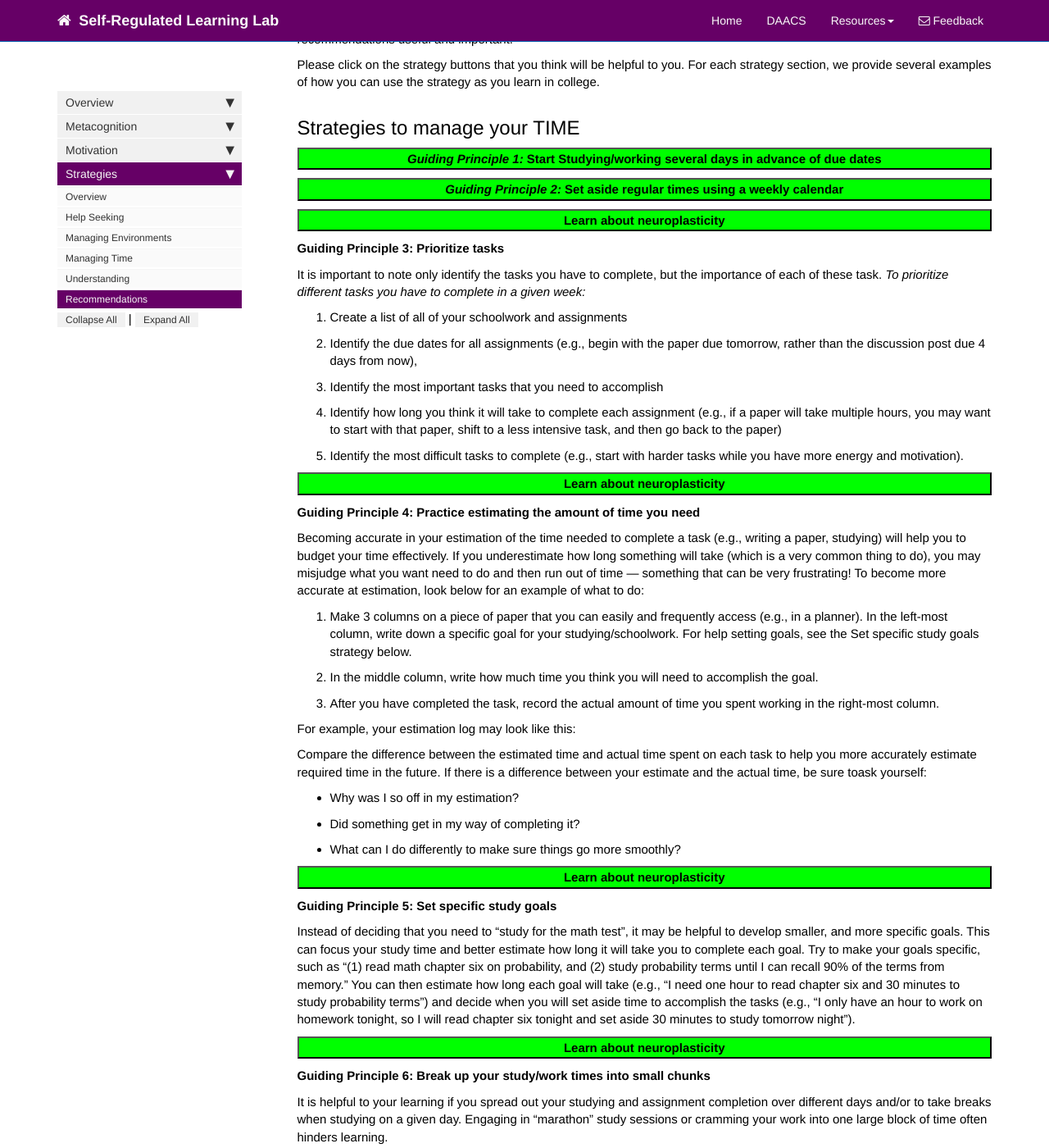
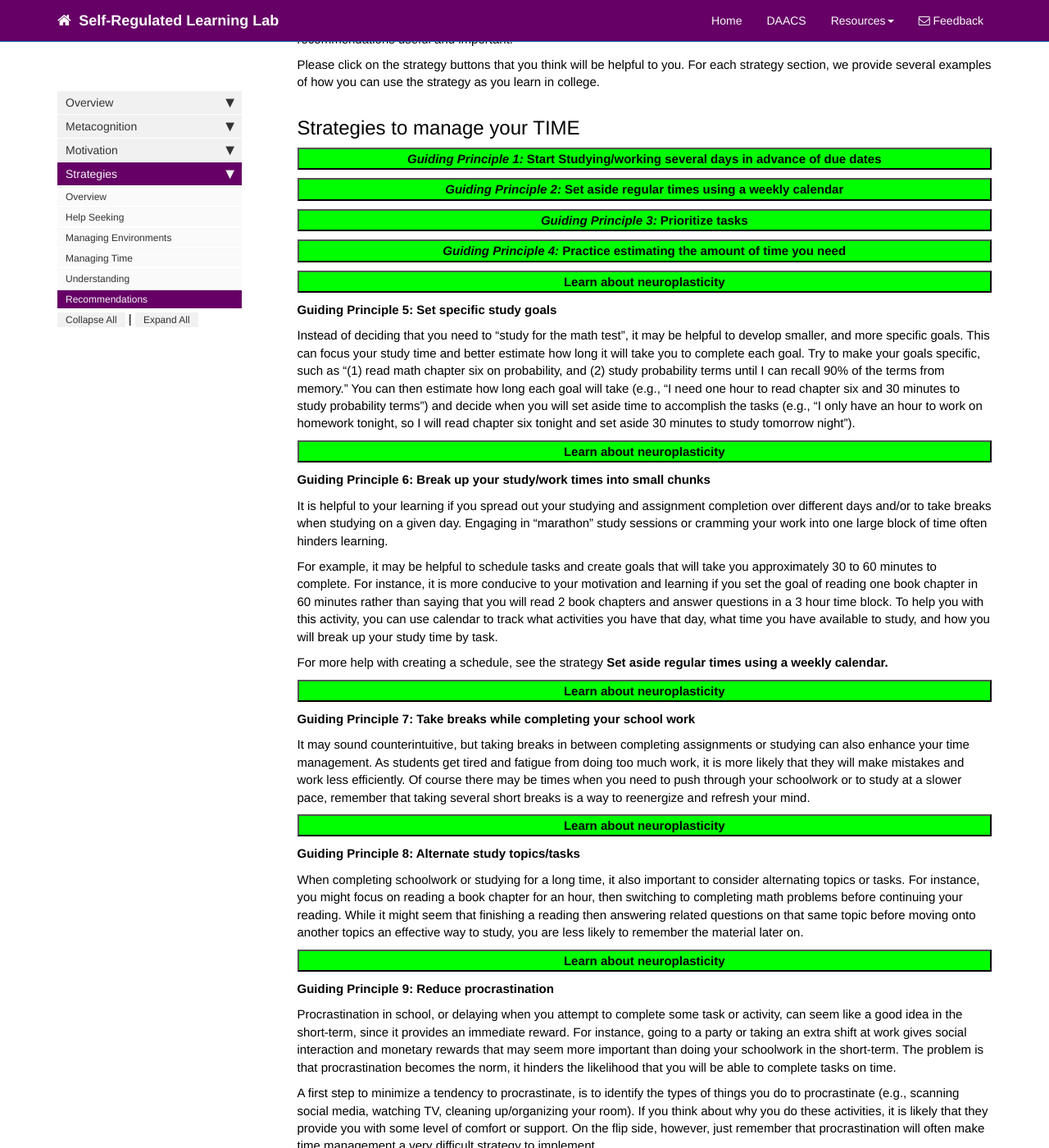
Before and after one commit to dfranklin02/SRL, a Jekyll site: the page built from docs/pages/strategies/strategies_recommendations.md, in a window 1280 px wide and 1400 px high, scrolled down 353 px. Shown: the whole window at 82% size. Built offline with Jekyll 4.4.1, drawn with Linux system fonts in a browser that asks for light colours; nearby versions of some CDN libraries; comment, search, counter and statistics services are not loaded.

Commit message:
Update strategies_recommendations.md

```diff
--- a/docs/pages/strategies/strategies_recommendations.md
+++ b/docs/pages/strategies/strategies_recommendations.md
@@ -67,49 +67,48 @@ The figure below represents an example of what your weekly calendar might look l
 <br>
 </div>
 
-<button data-toggle="collapse" data-target="#timerec3" style="background-color:Lime; width:100%"><b>Learn about neuroplasticity</b></button>
+<button data-toggle="collapse" data-target="#timerec3" style="background-color:Lime; width:100%"><b><i>Guiding Principle 3:</i> Prioritize tasks</b></button>
 
 <div id="timerec3" class="collapse">
-The brain is like a muscle: the more you work out your brain through practice, the stronger the muscle gets, and the smarter you can become! When you learn something new, your brain forms connections, which makes your brain stronger; you are not simply born with a set amount of connections and strength of your brain. If we could not strengthen our brain, then we would not be able to learn and grow after birth!
+It is important to note only identify the tasks you have to complete, but the importance of each of these task.
 <br>
+<i>To prioritize different tasks you have to complete in a given week:</i>
+<ol>
+<li> Create a list of all of your schoolwork and assignments </li>
+<li> Identify the due dates for all assignments (e.g., begin with the paper due tomorrow, rather than the discussion post due 4 days from now) </li>
+<li> Identify the most important tasks that you need to accomplish </li>
+<li> Identify how long you think it will take to complete each assignment (e.g., if a paper will take multiple hours, you may want to start with that paper, shift to a less intensive task, and then go back to the paper) </li>
+<li> Identify the most difficult tasks to complete (e.g., start with harder tasks while you have more energy and motivation) </li>
+</ol>
 <br>
-<b>WHEN</b> you encounter a challenge, <b>THINK</b> about how you can strengthen your brain, intelligence, and abilities with practice and effort, instead of focusing on how your level of intelligence is fixed.
 <br>
 </div>
 
-**Guiding Principle 3: Prioritize tasks**
 
-It is important to note only identify the tasks you have to complete, but the importance of each of these task.
-*To prioritize different tasks you have to complete in a given week:*
-1. Create a list of all of your schoolwork and assignments
-2. Identify the due dates for all assignments (e.g., begin with the paper due tomorrow, rather than the discussion post due 4 days from now),
-3. Identify the most important tasks that you need to accomplish
-4. Identify how long you think it will take to complete each assignment (e.g., if a paper will take multiple hours, you may want to start with that paper, shift to a less intensive task, and then go back to the paper)
-5. Identify the most difficult tasks to complete (e.g., start with harder tasks while you have more energy and motivation).
-
-<button data-toggle="collapse" data-target="#timerec4" style="background-color:Lime; width:100%"><b>Learn about neuroplasticity</b></button>
+<button data-toggle="collapse" data-target="#timerec4" style="background-color:Lime; width:100%"><b><i>Guiding Principle 4:</i> Practice estimating the amount of time you need</b></button>
 
 <div id="timerec4" class="collapse">
-The brain is like a muscle: the more you work out your brain through practice, the stronger the muscle gets, and the smarter you can become! When you learn something new, your brain forms connections, which makes your brain stronger; you are not simply born with a set amount of connections and strength of your brain. If we could not strengthen our brain, then we would not be able to learn and grow after birth!
+Becoming accurate in your estimation of the time needed to complete a task (e.g., writing a paper, studying) will help you to budget your time effectively. If you underestimate how long something will take (which is a very common thing to do), you may misjudge what you want need to do and then run out of time --- something that can be very frustrating! To become more accurate at estimation, look below for an example of what to do:
+<ol>
+<li> Make 3 columns on a piece of paper that you can easily and frequently access (e.g., in a planner). In the left-most column, write down a specific goal for your studying/schoolwork. For help setting goals, see the Set specific study goals strategy below. </li>
+<li> In the middle column, write how much time you think you will need to accomplish the goal. </li>
+<li> After you have completed the task, record the actual amount of time you spent working in the right-most column.  </li>
+</ol>
+For example, your estimation log may look like this:
 <br>
 <br>
-<b>WHEN</b> you encounter a challenge, <b>THINK</b> about how you can strengthen your brain, intelligence, and abilities with practice and effort, instead of focusing on how your level of intelligence is fixed.
+Compare the difference between the estimated time and actual time spent on each task to help you more accurately estimate required time in the future. If there is a difference between your estimate and the actual time, be sure toask yourself:
+<ul>
+<li> Why was I so off in my estimation? </li>
+<li> Did something get in my way of completing it? </li>
+<li> What can I do differently to make sure things go more smoothly? </li>
+</ul>
+<br>
 <br>
 </div>
 
-**Guiding Principle 4: Practice estimating the amount of time you need**
 
-Becoming accurate in your estimation of the time needed to complete a task (e.g., writing a paper, studying) will help you to budget your time effectively. If you underestimate how long something will take (which is a very common thing to do), you may misjudge what you want need to do and then run out of time --- something that can be very frustrating! To become more accurate at estimation, look below for an example of what to do:
-1. Make 3 columns on a piece of paper that you can easily and frequently access (e.g., in a planner). In the left-most column, write down a specific goal for your studying/schoolwork. For help setting goals, see the Set specific study goals strategy below.
-2. In the middle column, write how much time you think you will need to accomplish the goal.
-3. After you have completed the task, record the actual amount of time you spent working in the right-most column.
 
-For example, your estimation log may look like this:
-
-Compare the difference between the estimated time and actual time spent on each task to help you more accurately estimate required time in the future. If there is a difference between your estimate and the actual time, be sure toask yourself:
-- Why was I so off in my estimation?
-- Did something get in my way of completing it?
-- What can I do differently to make sure things go more smoothly?
 
 <button data-toggle="collapse" data-target="#timerec5" style="background-color:Lime; width:100%"><b>Learn about neuroplasticity</b></button>
 
```
